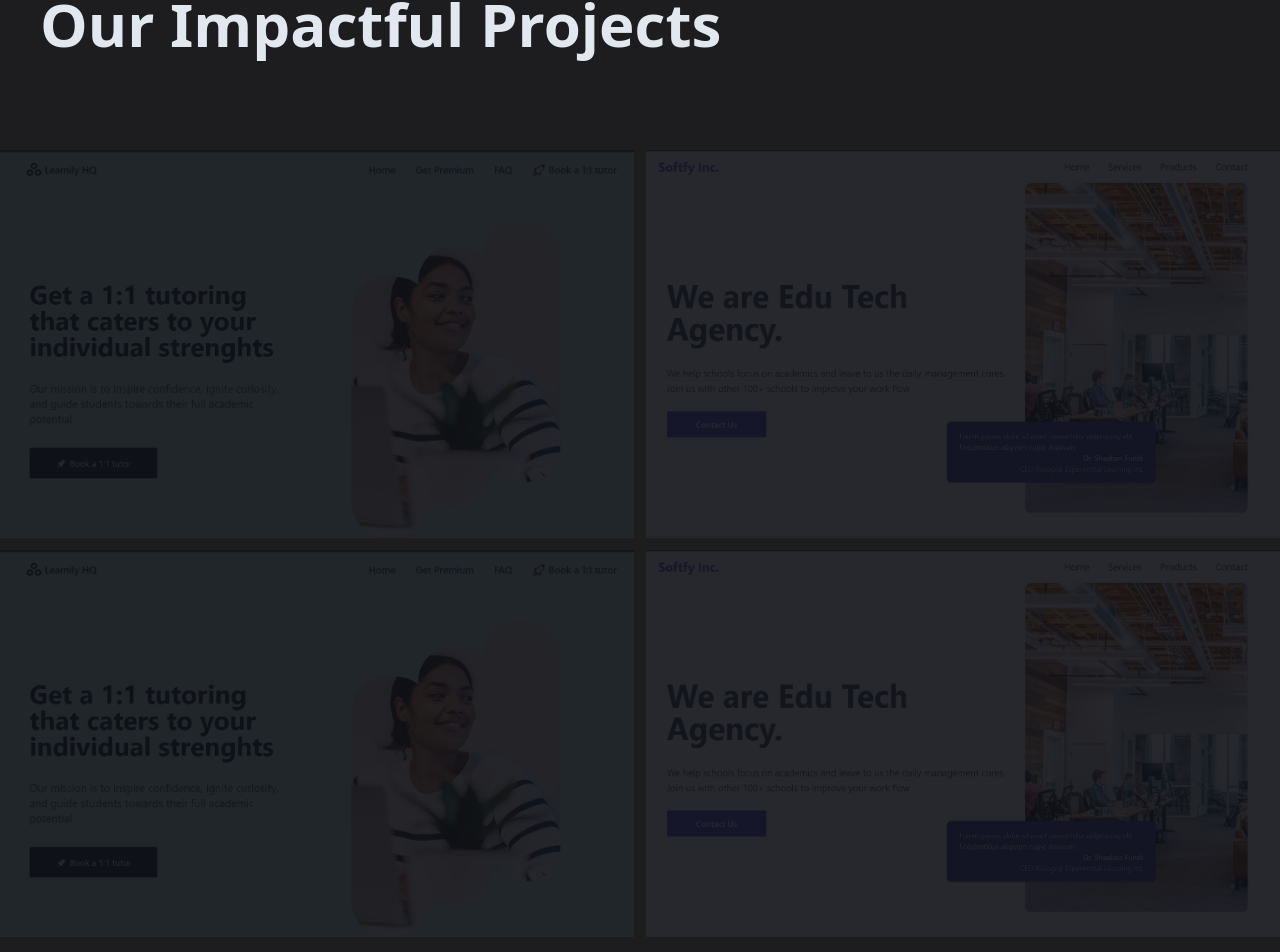
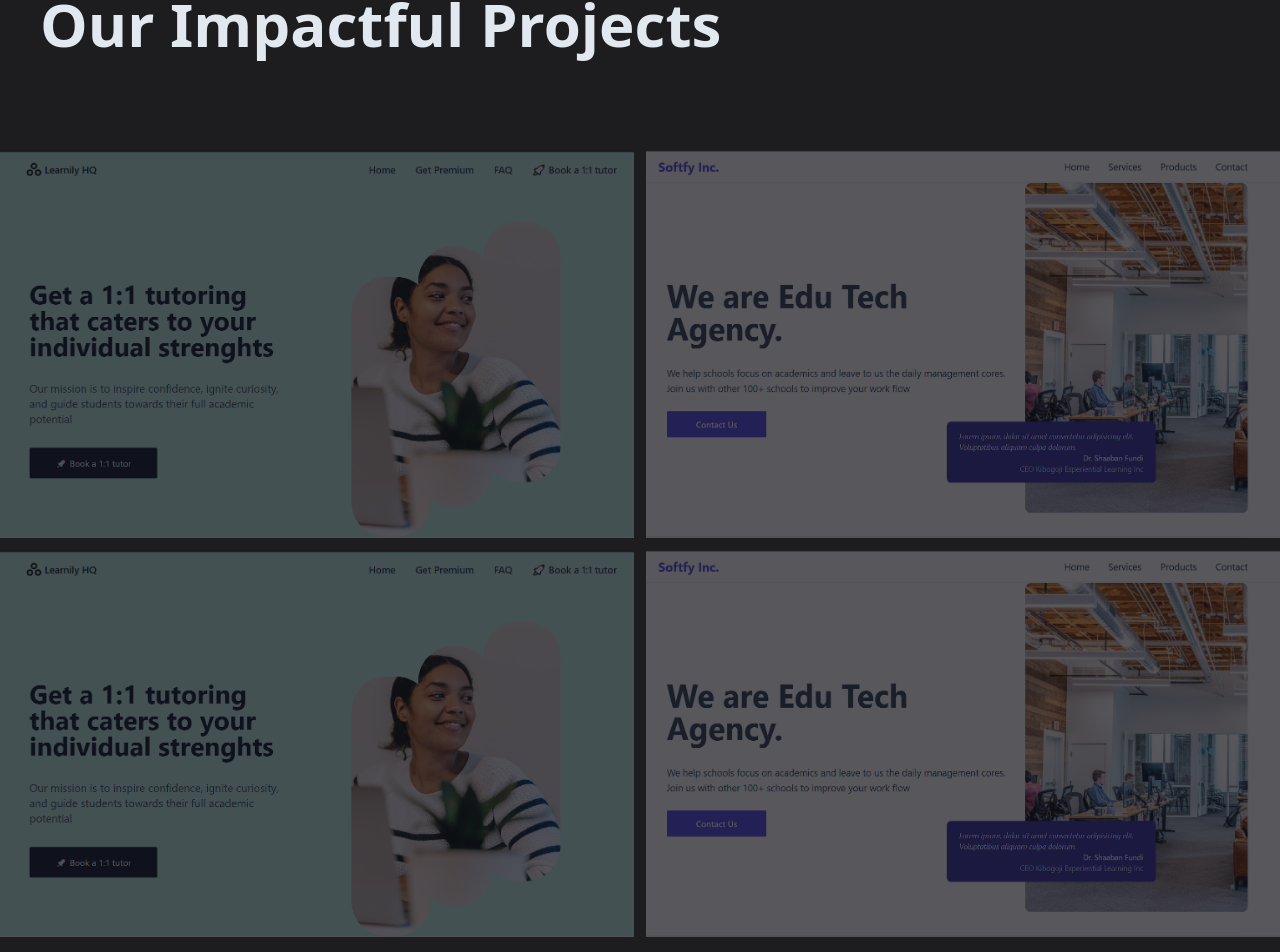
Before and after one commit to kitindi/vectarlabs, a React (Create React App) app: page / in a window 1280 px wide. Shown: the part 1938-2890 px from the top of the page. Built offline with nearby package versions, Linux system fonts and the light colour scheme.

Commit message:
changed profiles opacity

```diff
--- a/src/sections/Work.js
+++ b/src/sections/Work.js
@@ -11,20 +11,20 @@ const Work = () => {
       </div>
       <div className="w-full flex flex-col sm:grid sm:grid-cols-2 gap-3 pX-8 py-16">
         <div className="relative">
-          <div className="absolute top-0 left-0 w-full z-10 bg-[#101117] opacity-90 h-full hover:opacity-0 transition-opacity ease-out cursor-pointer"></div>
+          <div className="absolute top-0 left-0 w-full z-10 bg-[#101117] opacity-70 h-full hover:opacity-0 transition-opacity ease-out cursor-pointer"></div>
           <img src={learnly} alt="" className="h-full" />
         </div>
         <div className="relative">
-          <div className="absolute top-0 left-0 w-full z-10 bg-[#101117] opacity-90 h-full hover:opacity-0 transition-opacity ease-out cursor-pointer"></div>{" "}
+          <div className="absolute top-0 left-0 w-full z-10 bg-[#101117] opacity-70 h-full hover:opacity-0 transition-opacity ease-out cursor-pointer"></div>{" "}
           <img src={softfy} alt="" className="h-full" />
         </div>
 
         <div className="relative">
-          <div className="absolute top-0 left-0 w-full z-10 bg-[#101117] opacity-90 h-full hover:opacity-0 transition-opacity ease-out cursor-pointer"></div>{" "}
+          <div className="absolute top-0 left-0 w-full z-10 bg-[#101117] opacity-70 h-full hover:opacity-0 transition-opacity ease-out cursor-pointer"></div>{" "}
           <img src={learnly} alt="" className="h-full" />
         </div>
         <div className="relative">
-          <div className="absolute top-0 left-0 w-full z-10 bg-[#101117] opacity-90 h-full hover:opacity-10 transition-opacity transition-duration: 150ms easy-out cursor-pointer"></div>{" "}
+          <div className="absolute top-0 left-0 w-full z-10 bg-[#101117] opacity-70 h-full hover:opacity-10 transition-opacity transition-duration: 150ms easy-out cursor-pointer"></div>{" "}
           <img src={softfy} alt="" className="h-full" />
         </div>
       </div>
```
